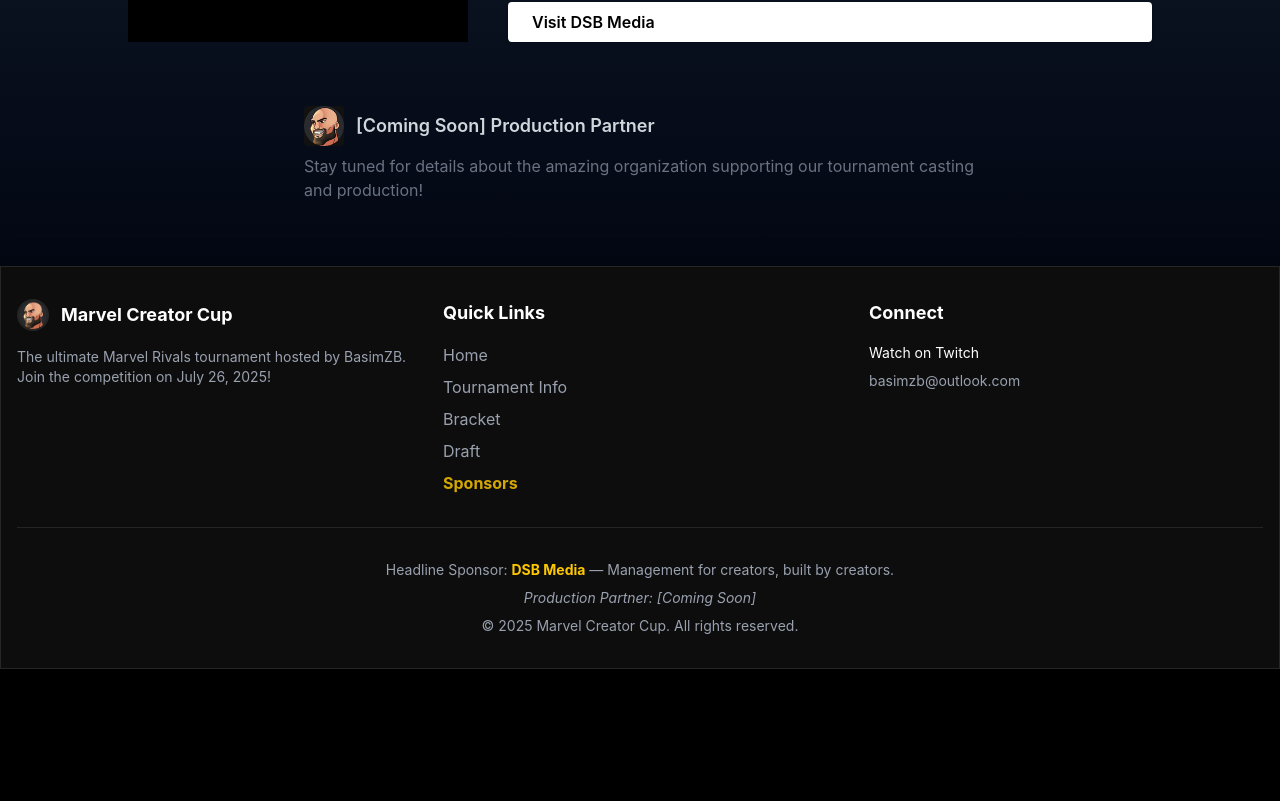
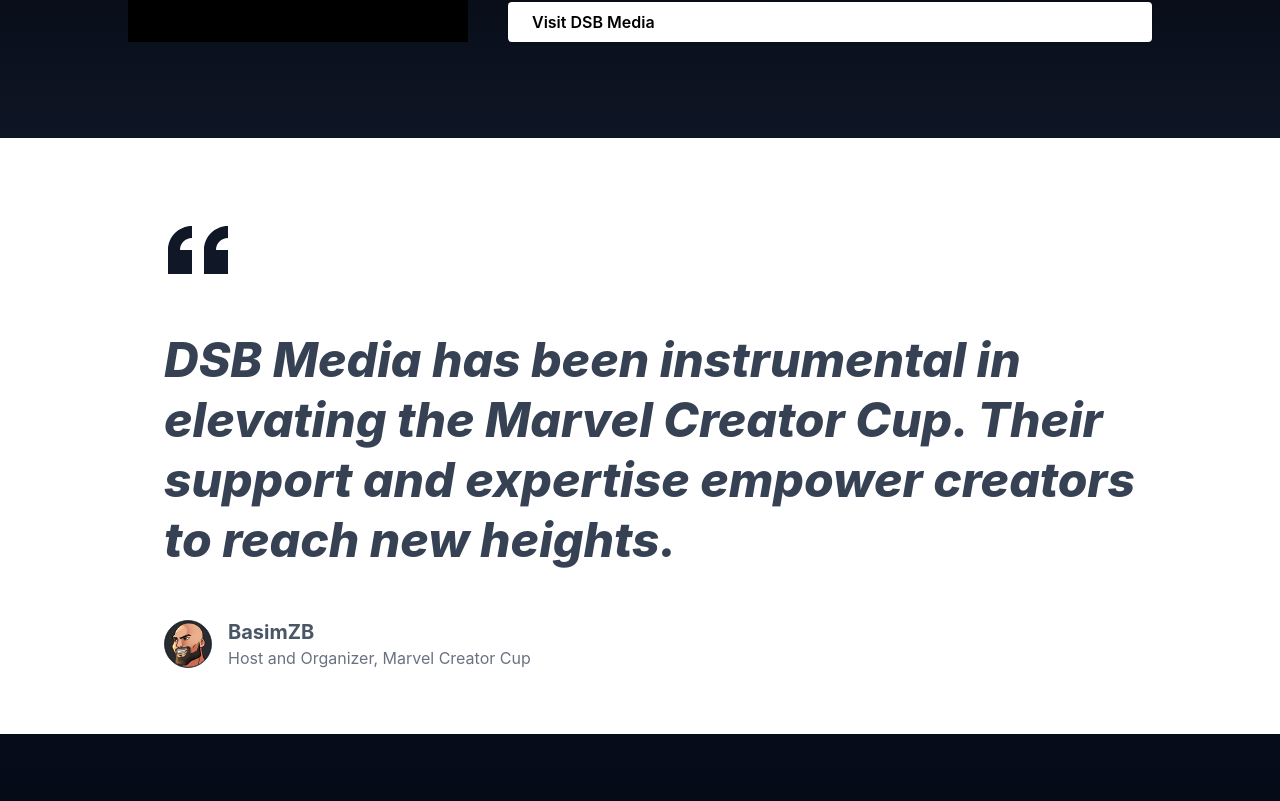
Before and after one commit to FlashKonoha/marvel-creator-cup, a Next.js app: page /sponsors in a window 1280 px wide. Shown: the part 699-1500 px from the top of the page. Before the commit the page ends 1368 px from the top, so only its background shows below. Built offline with nearby package versions, Linux system fonts and the light colour scheme.

Commit message:
feat: added quote text

```diff
--- a/src/app/sponsors/page.tsx
+++ b/src/app/sponsors/page.tsx
@@ -13,7 +13,7 @@
           Sponsors
         </h1>
         {/* DSB Media Section - Minimal, Monotone, Large Logo with Solid Black Background */}
-        <section className="max-w-5xl mx-auto flex flex-col md:flex-row items-stretch gap-10 mb-16">
+        <section className="max-w-5xl mx-auto flex flex-col md:flex-row items-stretch gap-10 mb-16 md:mb-24">
           {/* Left: Large Logo with Solid Black Background */}
           <div className="flex-shrink-0 flex items-center justify-center md:justify-start w-full md:w-[340px] md:h-auto relative">
             <div className="w-full md:w-[340px] h-[180px] md:h-full flex items-center justify-center relative">
@@ -71,6 +71,31 @@
             </a>
           </div>
         </section>
+        {/* BasimZB Quote Section - Emphasized */}
+        <section className="w-screen relative left-1/2 right-1/2 -mx-[50vw] px-0 bg-white py-16 flex justify-center items-center md:mb-24">
+          <div className="w-full max-w-5xl mx-auto flex flex-col items-center px-4">
+            {/* Large quote icon */}
+            <svg className="w-16 h-16 md:w-24 md:h-24 text-gray-900 mb-8 self-start" fill="none" viewBox="0 0 64 64" aria-hidden="true">
+              <path d="M16 32c0-8.837 7.163-16 16-16v8c-4.418 0-8 3.582-8 8h8v16H16V32zm24 0c0-8.837 7.163-16 16-16v8c-4.418 0-8 3.582-8 8h8v16H40V32z" fill="currentColor"/>
+            </svg>
+            <blockquote className="text-3xl md:text-5xl font-extrabold italic text-gray-700 mb-10 leading-tight text-left md:pl-5 max-w-5xl">
+              DSB Media has been instrumental in elevating the Marvel Creator Cup. Their support and expertise empower creators to reach new heights.
+            </blockquote>
+            <div className="flex items-center justify-start gap-4 mt-2 w-full md:pl-5">
+              <Image
+                src="/logo.png"
+                alt="BasimZB Logo"
+                width={48}
+                height={48}
+                className="rounded-full bg-black border border-gray-700"
+              />
+              <div className="text-left">
+                <span className="block text-xl font-bold text-gray-600">BasimZB</span>
+                <span className="block text-base text-gray-500">Host and Organizer, Marvel Creator Cup</span>
+              </div>
+            </div>
+          </div>
+        </section>
         {/* Production Partner Placeholder - Minimal */}
         <section className="max-w-2xl mx-auto flex flex-col items-start mt-8">
           <div className="flex items-center mb-2">
```
